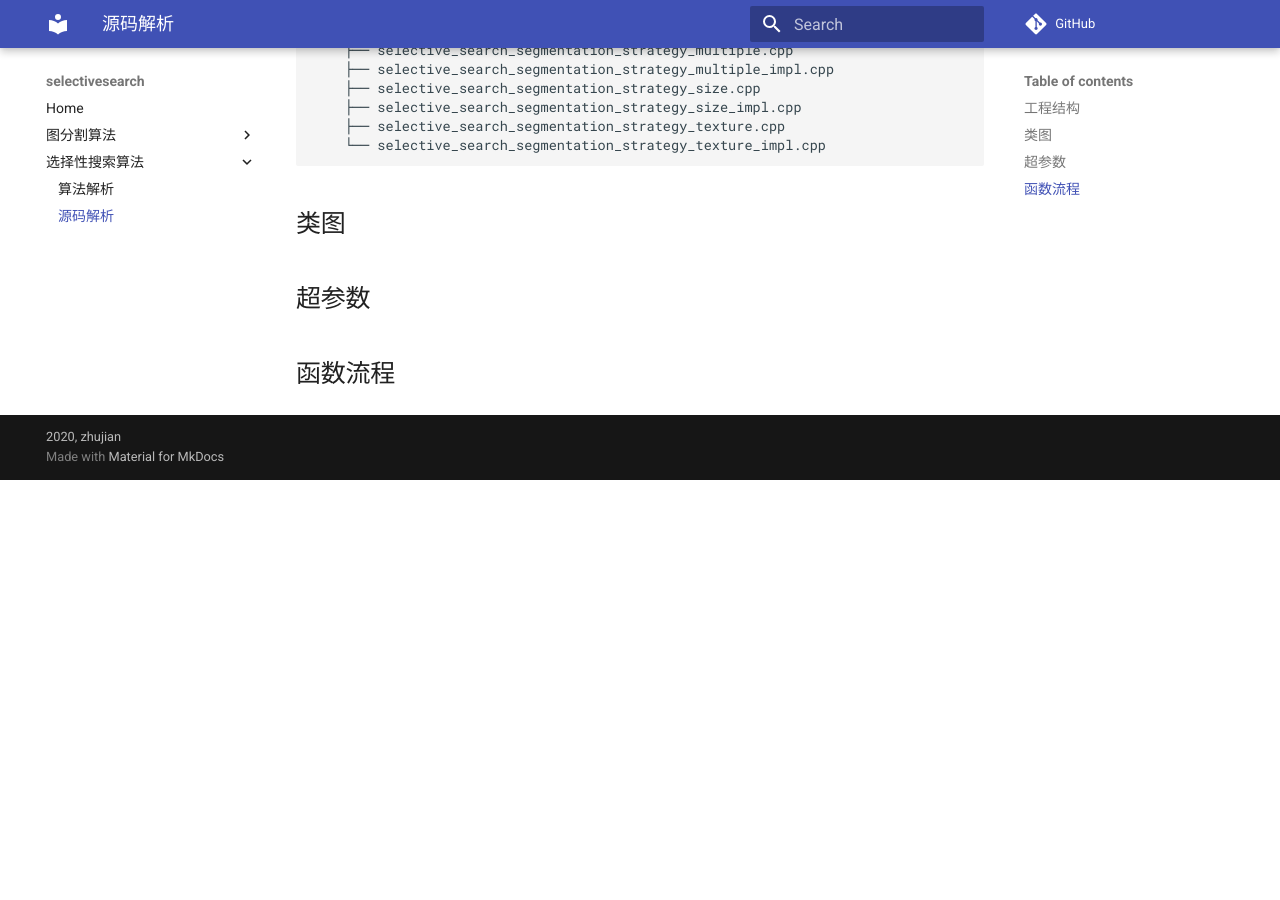
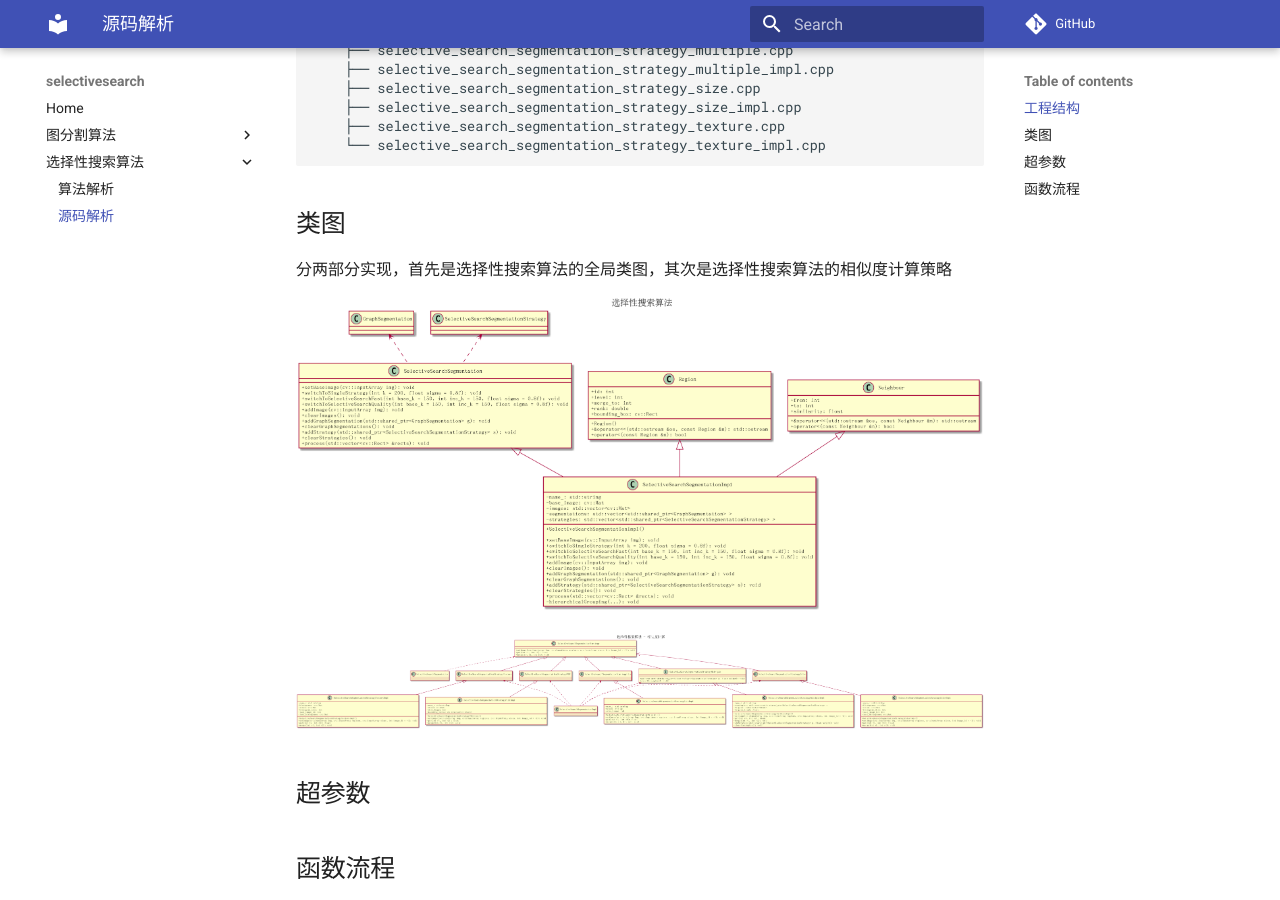
Before and after one commit to object-detection-algorithm/selectivesearch, an MkDocs documentation site: the page built from docs/选择性搜索-源码解析.md, in a window 1280 px wide and 900 px high, scrolled down 1171 px. Built offline with MkDocs 1.6.1 and Material for MkDocs 9.7.7, drawn with Linux system fonts in a browser that asks for light colours; comment, search, counter and statistics services are not loaded; before the commit the page ends 1651 px from its top, so only the background shows below that.

Commit message:
docs(selectivesearch): 添加选择性搜索算法实现类图

```diff
--- a/docs/选择性搜索-源码解析.md
+++ b/docs/选择性搜索-源码解析.md
@@ -61,6 +61,14 @@
 
 ## 类图
 
+分两部分实现，首先是选择性搜索算法的全局类图，其次是选择性搜索算法的相似度计算策略
+
+![](./imgs/selectivesearch.png)
+
+![](./imgs/selectivesearchsegmentationstrategy.png)
+
+
+
 ## 超参数
 
 ## 函数流程
```
Also changed, not shown: docs/imgs/selectivesearch.png (added), docs/imgs/selectivesearchsegmentationstrategy.png (added).
